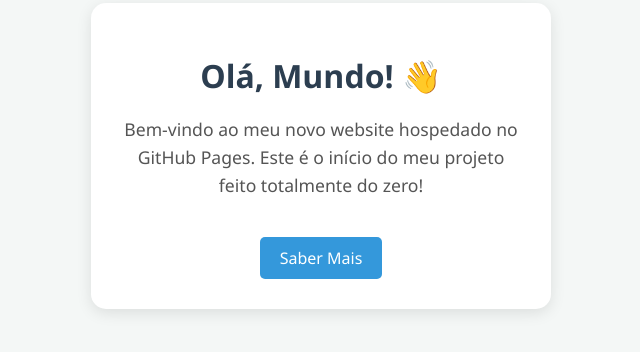
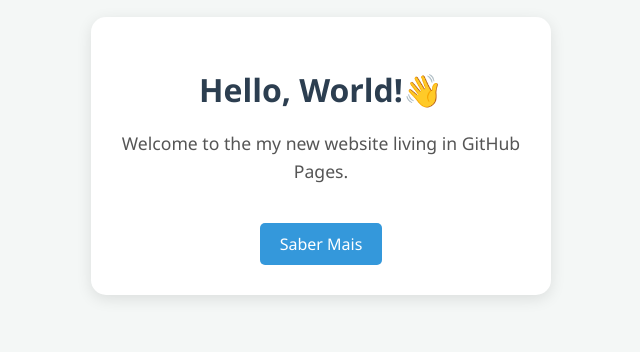
Before and after one commit to tcefranque/tcefranque.github.io, a plain HTML site: page index.html in a window 1280 px wide. Shown: the part 244-596 px from the top of the page, without its empty margins (319-959 px from the left). Drawn offline with Linux system fonts and the light colour scheme.

Commit message:
Create index.html
Updated the title and greeting text to English.

```diff
--- a/index.html
+++ b/index.html
@@ -3,7 +3,7 @@
 <head>
     <meta charset="UTF-8">
     <meta name="viewport" content="width=device-width, initial-scale=1.0">
-    <title>O Meu Website Pessoal</title>
+    <title>My Website People</title>
     <style>
         /* Estilos básicos para deixar o site bonito */
         body {
@@ -53,8 +53,8 @@
 <body>
 
     <div class="cartao">
-        <h1>Olá, Mundo! 👋</h1>
-        <p>Bem-vindo ao meu novo website hospedado no GitHub Pages. Este é o início do meu projeto feito totalmente do zero!</p>
+        <h1>Hello, World!👋</h1>
+        <p>Welcome to the my new website living in GitHub Pages.</p>
         <a href="#" class="botao">Saber Mais</a>
     </div>
 
```
